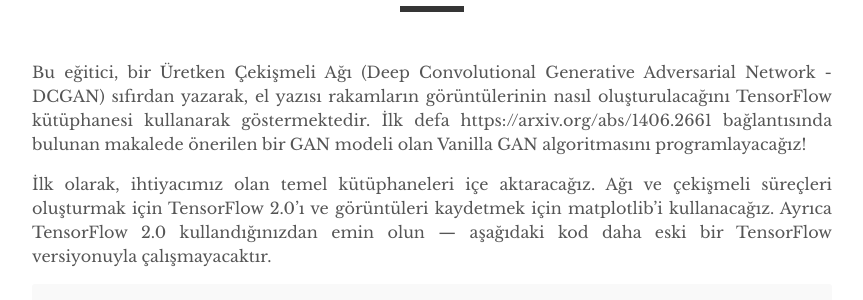
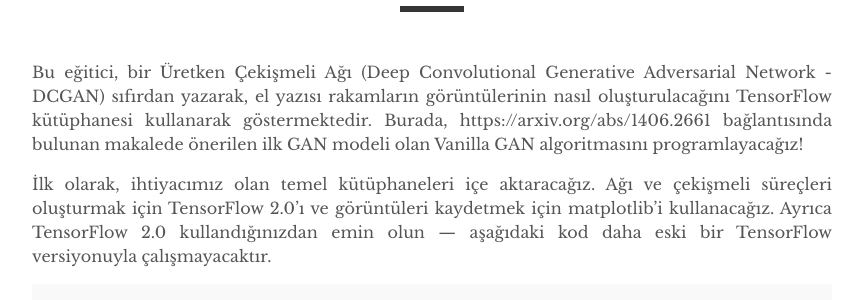
Before and after one commit to mmuratarat/turkish, a Jekyll site: the page built from _posts/2022-01-18-GANs_in_TensorFlow.md, in a window 1280 px wide and 900 px high, scrolled down 305 px. Shown: the part 198-498 px from the top of the window, without its empty margins (208-1071 px from the left). Built offline with Jekyll 4.4.1, drawn with Linux system fonts in a browser that asks for light colours; nearby versions of some CDN libraries; formulas are drawn with MathJax 3; comment, search, counter and statistics services are not loaded.

Commit message:
Update 2022-01-18-GANs_in_TensorFlow.md

```diff
--- a/_posts/2022-01-18-GANs_in_TensorFlow.md
+++ b/_posts/2022-01-18-GANs_in_TensorFlow.md
@@ -5,7 +5,7 @@
 comments: true
 ---
 
-Bu eğitici, bir Üretken Çekişmeli Ağı (Deep Convolutional Generative Adversarial Network - DCGAN) sıfırdan yazarak, el yazısı rakamların görüntülerinin nasıl oluşturulacağını TensorFlow kütüphanesi kullanarak göstermektedir. İlk defa https://arxiv.org/abs/1406.2661 bağlantısında bulunan makalede önerilen bir GAN modeli olan Vanilla GAN algoritmasını programlayacağız!
+Bu eğitici, bir Üretken Çekişmeli Ağı (Deep Convolutional Generative Adversarial Network - DCGAN) sıfırdan yazarak, el yazısı rakamların görüntülerinin nasıl oluşturulacağını TensorFlow kütüphanesi kullanarak göstermektedir. Burada, https://arxiv.org/abs/1406.2661 bağlantısında bulunan makalede önerilen ilk GAN modeli olan Vanilla GAN algoritmasını programlayacağız!
 
 İlk olarak, ihtiyacımız olan temel kütüphaneleri içe aktaracağız. Ağı ve çekişmeli süreçleri oluşturmak için TensorFlow 2.0'ı ve görüntüleri kaydetmek için matplotlib'i kullanacağız. Ayrıca TensorFlow 2.0 kullandığınızdan emin olun — aşağıdaki kod daha eski bir TensorFlow versiyonuyla çalışmayacaktır.
 
```
